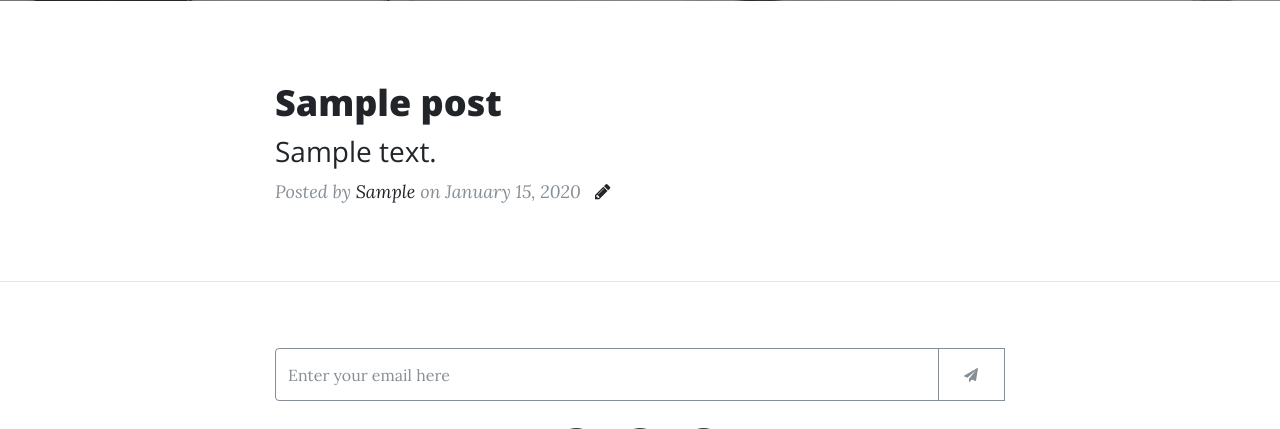
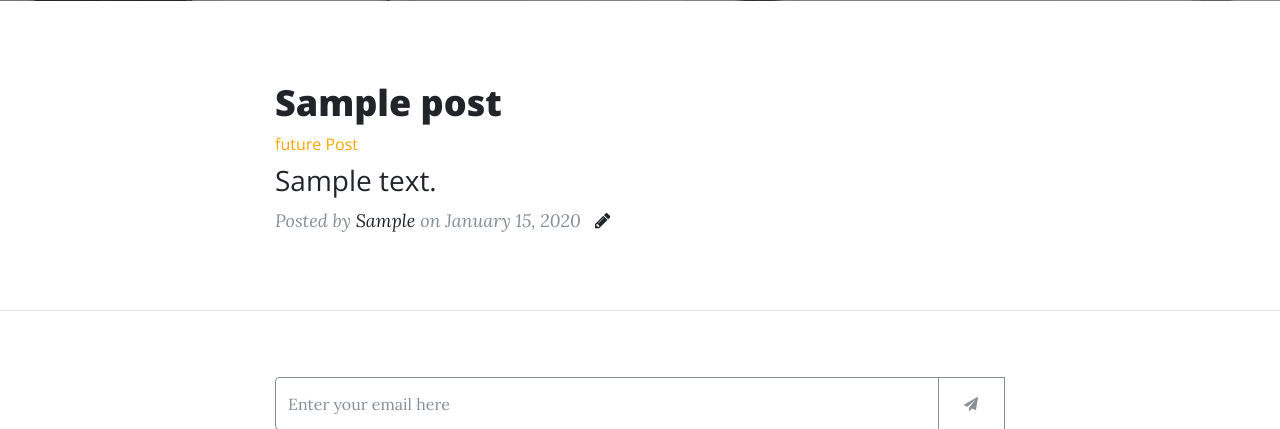
Before and after one commit to Fosstack/Fosstack-Blog, a Django app: page / in a window 1280 px wide. Shown: the part 531-960 px from the top of the page. Run offline with Django 3.2, Linux system fonts and the light colour scheme; a user stored in the database is signed in; tables that the repository leaves empty hold one stand-in row (values such as "Sample post"); parts of the project's set-up code (start-up, migrations or seed data) failed here and were passed over; some libraries are stand-ins or nearby versions.

Commit message:
Minor bug fixes

```diff
--- a/core_blog/templates/core_blog/category_detail.html
+++ b/core_blog/templates/core_blog/category_detail.html
@@ -55,7 +55,7 @@
                     {{ post.title }}
                   </h2>
                     <h6 class="post-subtitle">
-                      {% if post.is_published %}
+                      {% if not post.is_published %}
                         <span style="color: orange">future Post</span>
                       {% endif %}
                   </h6>
--- a/core_blog/templates/core_blog/post_detail.html
+++ b/core_blog/templates/core_blog/post_detail.html
@@ -39,7 +39,7 @@
             <div class="post-heading">
               <h1>{{ post.title }}</h1>
               <h6 class="post-subtitle">
-                {% if post.is_published %}
+                {% if not post.is_published %}
                   <span style="color: orange">future Post</span>
                 {% endif %}
               <h2 class="subheading">{{ post.description }}</h2>
--- a/core_blog/templates/core_blog/post_list.html
+++ b/core_blog/templates/core_blog/post_list.html
@@ -12,7 +12,7 @@
                     {{ post.title }}
                   </h2>
                     <h6 class="post-subtitle">
-                      {% if post.is_published %}
+                      {% if not post.is_published %}
                         <span style="color: orange">future Post</span>
                       {% endif %}
                   </h6>
```
